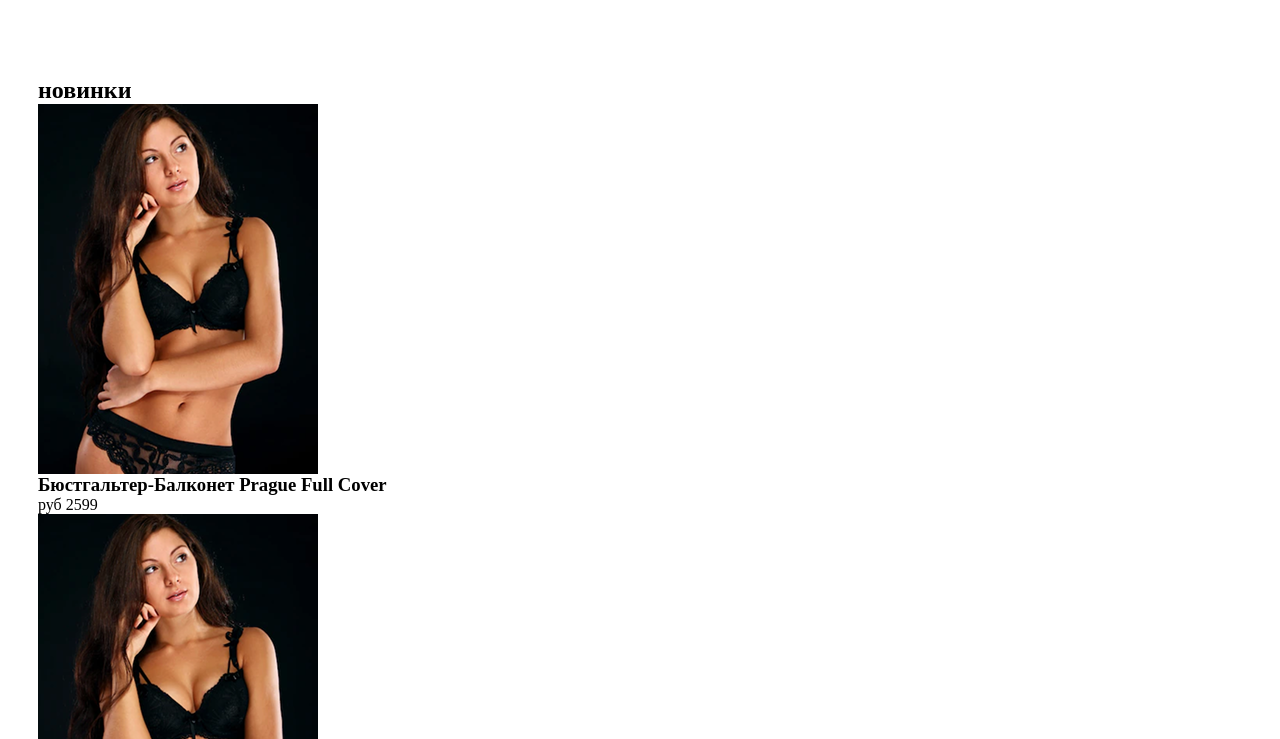
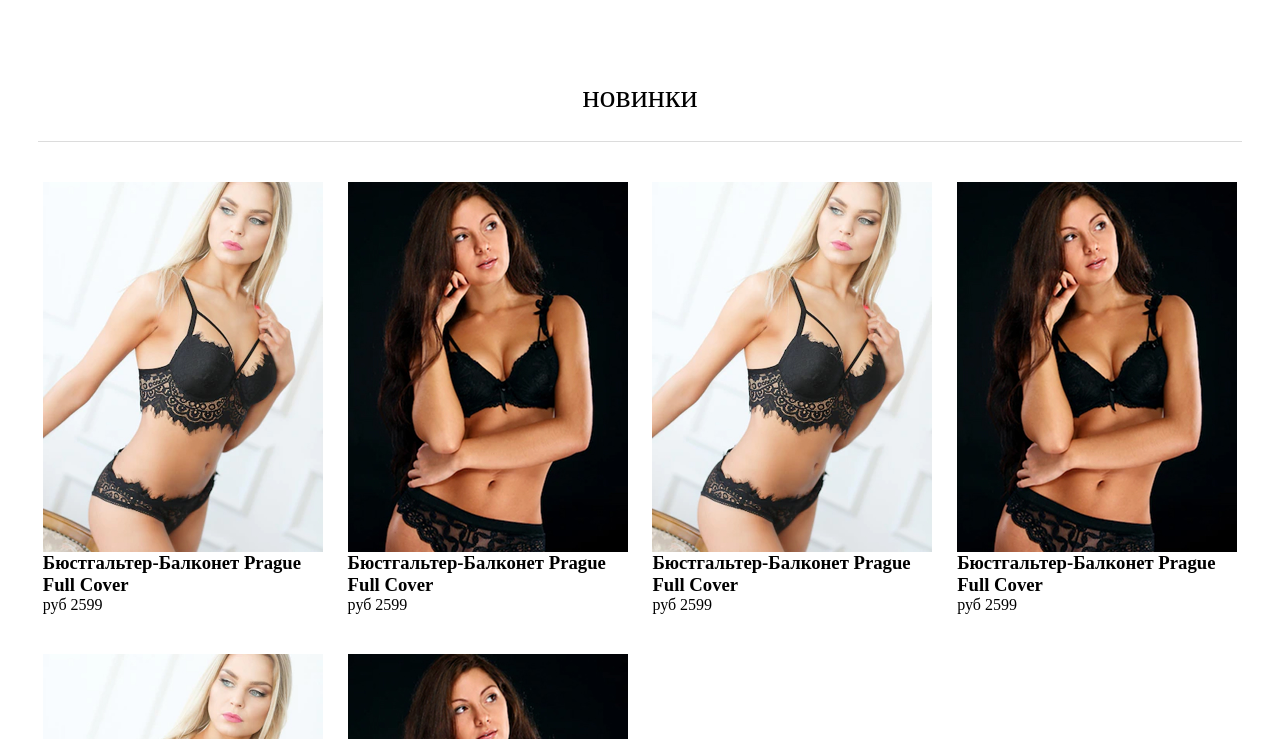
Before and after one commit to KaZaKDon/Inspired, a website built with webpack: page src/index.html in a window 1280 px wide. Shown: the part 721-1460 px from the top of the page. Built offline with nearby package versions, Linux system fonts and the light colour scheme.

Commit message:
урок2 без дз

```diff
--- a/src/index.html
+++ b/src/index.html
@@ -100,7 +100,7 @@
           <li class="goods__item">
             <article class="product">
               <a href="#" class="product__link">
-                <img src="img/bust.png" alt="Бюстгальтер-Балконет Prague Full Cover" class="product__image"></img>
+                <img src="img/bust1.jpg" alt="Бюстгальтер-Балконет Prague Full Cover" class="product__image"></img>
                 <h3 class="product__title">Бюстгальтер-Балконет Prague Full Cover</h3>
               </a>
               <div class="product__row">
@@ -123,7 +123,7 @@
           <li class="goods__item">
             <article class="product">
               <a href="#" class="product__link">
-                <img src="img/bust.png" alt="Бюстгальтер-Балконет Prague Full Cover" class="product__image"></img>
+                <img src="img/bust.jpg" alt="Бюстгальтер-Балконет Prague Full Cover" class="product__image"></img>
                 <h3 class="product__title">Бюстгальтер-Балконет Prague Full Cover</h3>
               </a>
               <div class="product__row">
@@ -146,7 +146,7 @@
           <li class="goods__item">
             <article class="product">
               <a href="#" class="product__link">
-                <img src="img/bust.png" alt="Бюстгальтер-Балконет Prague Full Cover" class="product__image"></img>
+                <img src="img/bust1.jpg" alt="Бюстгальтер-Балконет Prague Full Cover" class="product__image"></img>
                 <h3 class="product__title">Бюстгальтер-Балконет Prague Full Cover</h3>
               </a>
               <div class="product__row">
@@ -169,7 +169,7 @@
           <li class="goods__item">
             <article class="product">
               <a href="#" class="product__link">
-                <img src="img/bust.png" alt="Бюстгальтер-Балконет Prague Full Cover" class="product__image"></img>
+                <img src="img/bust.jpg" alt="Бюстгальтер-Балконет Prague Full Cover" class="product__image"></img>
                 <h3 class="product__title">Бюстгальтер-Балконет Prague Full Cover</h3>
               </a>
               <div class="product__row">
@@ -192,7 +192,7 @@
           <li class="goods__item">
             <article class="product">
               <a href="#" class="product__link">
-                <img src="img/bust.png" alt="Бюстгальтер-Балконет Prague Full Cover" class="product__image"></img>
+                <img src="img/bust1.jpg" alt="Бюстгальтер-Балконет Prague Full Cover" class="product__image"></img>
                 <h3 class="product__title">Бюстгальтер-Балконет Prague Full Cover</h3>
               </a>
               <div class="product__row">
@@ -215,7 +215,7 @@
           <li class="goods__item">
             <article class="product">
               <a href="#" class="product__link">
-                <img src="img/bust.png" alt="Бюстгальтер-Балконет Prague Full Cover" class="product__image"></img>
+                <img src="img/bust.jpg" alt="Бюстгальтер-Балконет Prague Full Cover" class="product__image"></img>
                 <h3 class="product__title">Бюстгальтер-Балконет Prague Full Cover</h3>
               </a>
               <div class="product__row">
--- a/src/index.scss
+++ b/src/index.scss
@@ -6,3 +6,5 @@
 @use 'style/gender';
 @use 'style/category';
 @use 'style/hero';
+@use 'style/goods';
+@use 'style/product';
--- /dev/null
+++ b/src/style/_goods.scss
@@ -0,0 +1,40 @@
+.goods {
+    &__title{
+        font-weight: 400;
+        font-size: 32px;
+        line-height: 39px;
+        text-align: center;
+        text-trsansform: uppercase;
+        padding-bottom: 25px;
+        border-bottom: 1px solid #DCDCDC;
+
+        @media (max-width: 768px) {
+            font-size: 24px;
+            line-height:29px;
+            padding-bottom: 16px;
+        }
+        @media (max-width: 420px) {
+            font-size: 18px;
+            line-height: 22px;
+            padding-bottom: 9px;
+        }
+    }
+
+    &__list {
+        padding-top: 40px;
+        display: grid;
+        gap: 40px 20px;
+        grid-template-columns: repeat(auto-fill, 280px);
+        justify-content: space-evenly;
+
+        @media (max-width: 768px) {
+            row-gap: 24px;
+            padding-top: 24px;
+            grid-template-columns: repeat(auto-fill, 140px);
+        }
+        @media (max-width: 420px) {
+            gap: 16px 10px;
+            padding-top: 16px;
+        }
+    }
+}
--- a/src/style/_hero.scss
+++ b/src/style/_hero.scss
@@ -19,13 +19,21 @@
             background-image: url('./img/bg-disctop-women.jpg');
         }
         @media (max-width: 420px) {
-            background-image: url('./img/bg-mobil-women.jpg');
+            background-image: url('./img/bg-mobail-women.jpg');
         }
     }
 
     &__men {
         background-image: url('./img/bg-men.jpg');
+
+        @media (max-width: 768px) {
+            background-image: url('./img/bg-tablet-men.jpg');
+        }
+        @media (max-width: 420px) {
+            background-image: url('./img/bg-mobil-men.jpg');
+        }
     }
+
 
     &__content {
         max-width: 590px;
--- /dev/null
+++ b/src/style/_product.scss
@@ -0,0 +1,3 @@
+.product {
+
+}
--- a/src/style/_style.scss
+++ b/src/style/_style.scss
@@ -22,32 +22,7 @@
     color: #000;
     background-color: #fff;
 }*/
-$second-color: #fff;
-$main-color: #000;
-$light-gray: #DCDCDC;
-$gray: #8A8A8A;
-$dark-gray: #404040;
 
-$laptop: 1024px;
-$tablet: 768px;
-$mobile: 480px;
-
-@mixin laptop {
-    @media (max-width: #{$laptop}) {
-        @content;
-    }
-}
-@mixin tablet {
-    @media (max-width: #{$tablet}) {
-        @content;
-    }
-}
-
-@mixin mobile {
-    @media (max-width: #{$mobile}) {
-        @content;
-    }
-}
 
 img,
 svg {
@@ -111,6 +86,17 @@ iframe {
 в итоге 1240px
 Чтобы контент не прижимался к краям экрана
 */
+main{
+    margin-bottom: 120px;
+
+    @media (max-width: 768px) {
+        margin-bottom: 80px;
+    }
+
+    @media (max-width: 420px) {
+        margin-bottom: 60px;
+    }
+}
 
 .container {
     --max-width: 1180px;
@@ -128,6 +114,6 @@ iframe {
     }
 
     @media (max-width: 420px) {
-        --padding: 15px;
+        --padding: 5px;
     }
 }
```
Also changed, not shown: css/index.min.css, src/img/bg-mobil-men.jpg (renamed from src/img/Rectangle 9.jpg), src/img/bg-tablet-men.jpg (renamed from src/img/Rectangle 8 (1).jpg), src/img/bust.jpg (added), src/img/bust.png (deleted), src/img/bust1.jpg (added), src/index.css, 2 other files.
